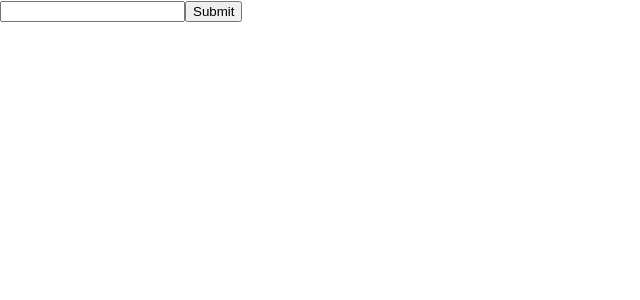
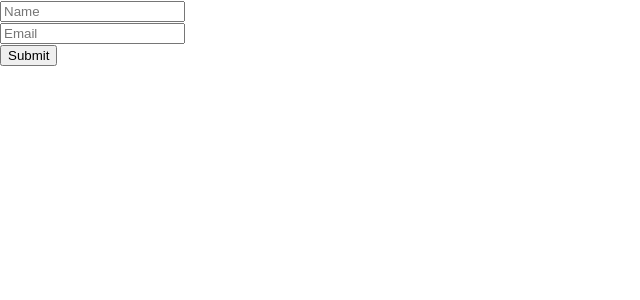
Before and after one commit to manoj633/react-revision, a React (Create React App) app: page / in a window 1280 px wide. Shown: the top 300 px of the page, without its empty margins (0-640 px from the left). Built offline with nearby package versions, Linux system fonts and the light colour scheme.

Commit message:
Advanced validation

```diff
--- a/src/App.js
+++ b/src/App.js
@@ -19,6 +19,7 @@ import ControlledComponent from "./components/controlled component/ControlledCom
 import UncontrolledComponent from "./components/uncontrolled component/UncontrolledComponent";
 import AccessValues from "./components/Forms/Basic Form/AccessValues";
 import ValidateInput from "./components/Forms/validation/ValidateInput";
+import AdvancedValidation from "./components/Forms/validation/AdvancedValidation";
 
 function App() {
   const inputRef = useRef(null);
@@ -87,7 +88,8 @@ function App() {
       {/* <AccessValues /> */}
 
       {/* Validating Input */}
-      <ValidateInput />
+      {/* <ValidateInput /> */}
+      <AdvancedValidation />
     </div>
   );
 }
--- /dev/null
+++ b/src/components/Forms/validation/AdvancedValidation.jsx
@@ -0,0 +1,93 @@
+import React, { useState } from "react";
+
+function AdvancedValidation() {
+  const [formData, setFormData] = useState({
+    name: "",
+    email: "",
+  });
+
+  const [errors, setErrors] = useState({
+    name: "",
+    email: "",
+  });
+
+  //   Validation functions
+  function validateName(name) {
+    if (!name) {
+      return "Name is required";
+    }
+    // Additional validation logic if needed
+    return "";
+  }
+
+  function validateEmail(email) {
+    if (!email) {
+      return "Email is required";
+    }
+    if (!/\S+@\S+\.\S+/.test(email)) {
+      return "Email is invalid";
+    }
+    return "";
+  }
+
+  function handleChange(event) {
+    const { name, value } = event.target;
+    setFormData({ ...formData, [name]: value });
+    // Validate the current field
+    validateField(name, value);
+  }
+
+  function validateField(fieldName, value) {
+    switch (fieldName) {
+      case "name":
+        setErrors({ ...errors, name: validateName(value) });
+        break;
+      case "email":
+        setErrors({ ...errors, email: validateEmail(value) });
+        break;
+      default:
+        break;
+    }
+  }
+
+  function handleSubmit(event) {
+    event.preventDefault();
+
+    // Validate all fields before submission
+    validateField("name", formData.name);
+    validateField("email", formData.email);
+
+    // Check if there are any errors
+    if (!errors.name && !errors.email) {
+      // Perform form submission
+      console.log("Form submitted with data:", formData);
+    }
+  }
+
+  return (
+    <form onSubmit={handleSubmit}>
+      {/* Input fields */}
+      <input
+        type="text"
+        name="name"
+        value={formData.name}
+        onChange={handleChange}
+        placeholder="Name"
+      />
+      <div className="error">{errors.name}</div>
+
+      <input
+        type="email"
+        name="email"
+        value={formData.email}
+        onChange={handleChange}
+        placeholder="Email"
+      />
+      <div className="error">{errors.email}</div>
+
+      <button type="submit">Submit</button>
+    </form>
+  );
+}
+
+export default AdvancedValidation;
```
